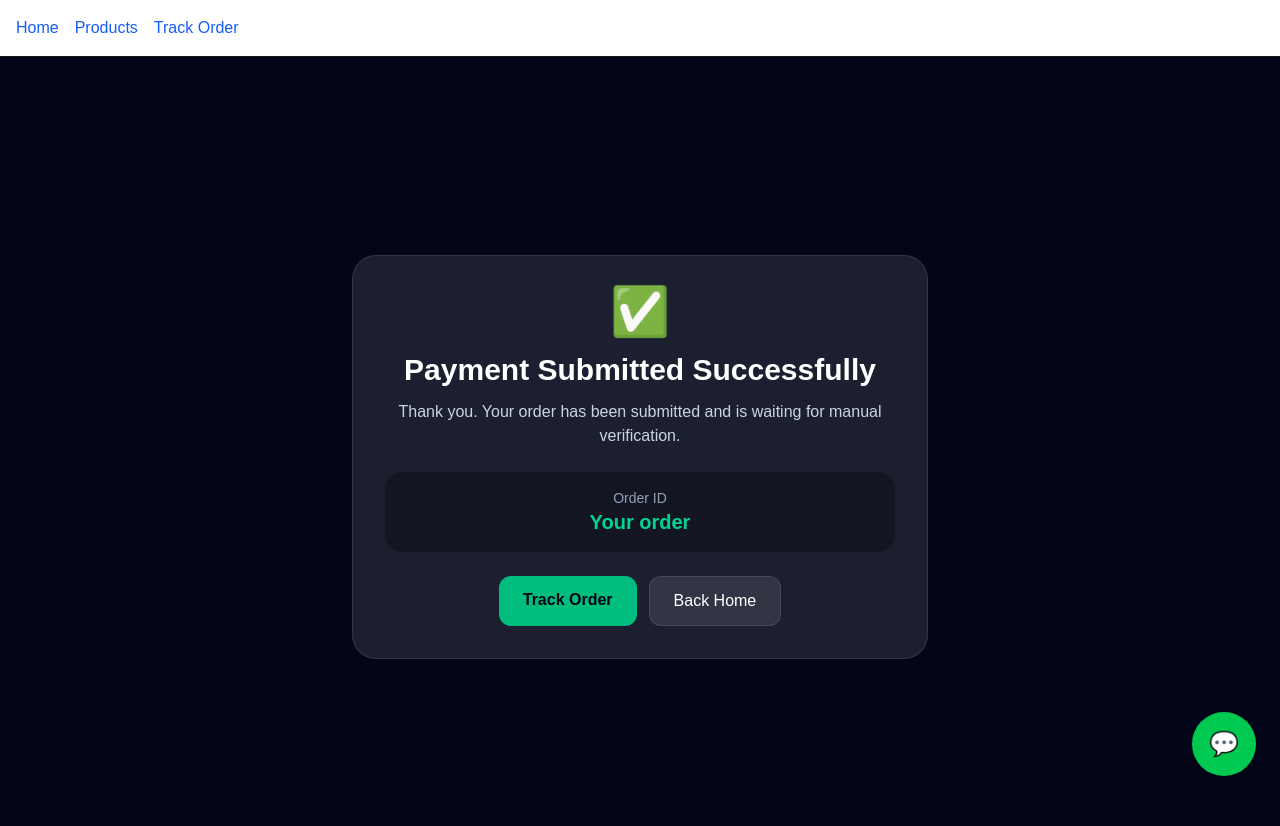
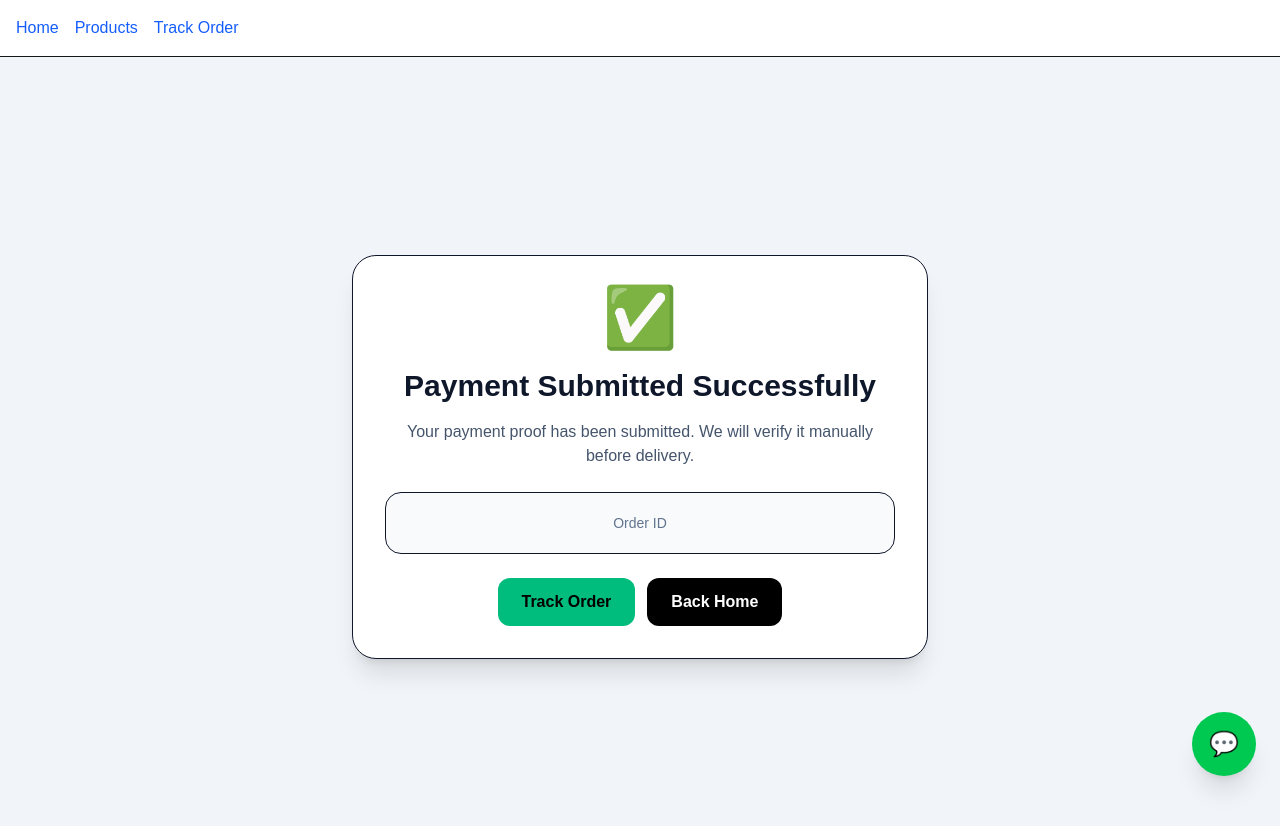
Before and after one commit to summitwang/Digital-Software-Deals, a Next.js app: page /payment/success in a window 1280 px wide. Shown: the top 826 px of the page. Built offline with nearby package versions, Linux system fonts and the light colour scheme.

Commit message:
Update page.tsx

```diff
--- a/app/payment/success/page.tsx
+++ b/app/payment/success/page.tsx
@@ -1,43 +1,45 @@
 "use client";
 
-import Link from "next/link";
 import { Suspense } from "react";
 import { useSearchParams } from "next/navigation";
+import Link from "next/link";
 
 function SuccessContent() {
   const searchParams = useSearchParams();
-  const orderId = searchParams.get("orderId") || "Your order";
+  const orderId = searchParams.get("orderId") || "";
 
   return (
-    <main className="min-h-screen bg-slate-950 text-white flex items-center justify-center px-6">
-      <div className="max-w-xl w-full bg-white/10 border border-white/10 rounded-3xl p-8 text-center">
-        <div className="text-5xl mb-4">✅</div>
+    <main className="min-h-screen bg-slate-100 px-6 py-10 text-slate-900 flex items-center justify-center">
+      <div className="bg-white border rounded-3xl p-8 shadow-xl max-w-xl w-full text-center">
+        <div className="text-6xl mb-5">✅</div>
 
-        <h1 className="text-3xl font-bold mb-3">
+        <h1 className="text-3xl font-extrabold mb-4">
           Payment Submitted Successfully
         </h1>
 
-        <p className="text-slate-300 mb-6">
-          Thank you. Your order has been submitted and is waiting for manual
-          verification.
+        <p className="text-slate-600 mb-6">
+          Your payment proof has been submitted. We will verify it manually
+          before delivery.
         </p>
 
-        <div className="bg-black/30 rounded-2xl p-4 mb-6">
-          <p className="text-sm text-slate-400">Order ID</p>
-          <p className="text-xl font-bold text-emerald-400">{orderId}</p>
+        <div className="bg-slate-50 border rounded-2xl p-5 mb-6">
+          <p className="text-slate-500 text-sm">Order ID</p>
+          <p className="text-2xl font-extrabold text-emerald-600 break-all">
+            {orderId}
+          </p>
         </div>
 
-        <div className="flex flex-col sm:flex-row gap-3 justify-center">
+        <div className="flex justify-center gap-3">
           <Link
             href={`/track?orderId=${encodeURIComponent(orderId)}`}
-            className="bg-emerald-500 hover:bg-emerald-400 text-slate-950 font-bold px-6 py-3 rounded-xl"
+            className="bg-emerald-500 text-black px-6 py-3 rounded-xl font-extrabold"
           >
             Track Order
           </Link>
 
           <Link
             href="/"
-            className="bg-white/10 hover:bg-white/20 border border-white/10 px-6 py-3 rounded-xl"
+            className="bg-black text-white px-6 py-3 rounded-xl font-bold"
           >
             Back Home
           </Link>
@@ -49,7 +51,7 @@ function SuccessContent() {
 
 export default function SuccessPage() {
   return (
-    <Suspense fallback={<div className="p-10 text-white">Loading...</div>}>
+    <Suspense fallback={<div className="p-10">Loading...</div>}>
       <SuccessContent />
     </Suspense>
   );
```
